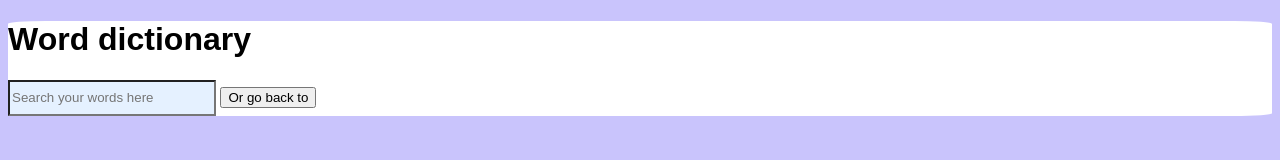
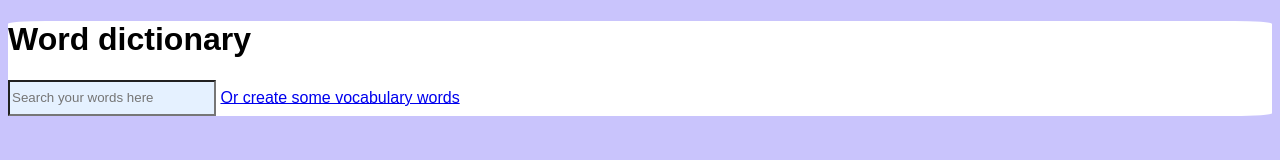
Before and after one commit to blentakle-droid/vocab-saver, a plain HTML site: page dictionary.html in a window 1280 px wide. Drawn offline with Linux system fonts and the light colour scheme.

Commit message:
Update dictionary.html

```diff
--- a/dictionary.html
+++ b/dictionary.html
@@ -25,7 +25,7 @@
 <div id="container">
   <h1>Word dictionary</h1>
 <input id="searchInput" placeholder="Search your words here">
-  <button>Or go back to</button>
+  <a href="index.html">Or create some vocabulary words</a>
 <div id="results"></div>
 </div>
 <script>
```
